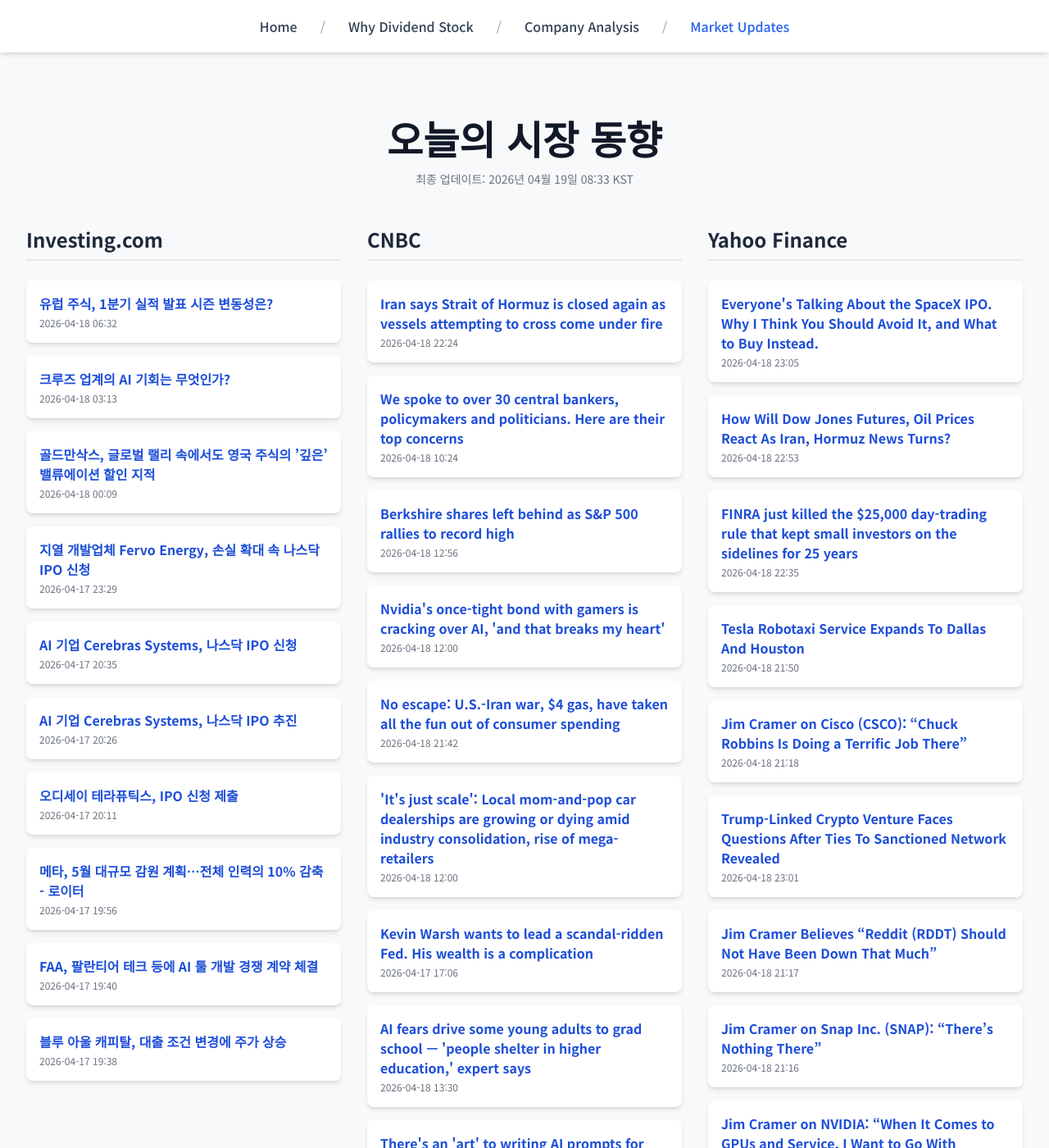
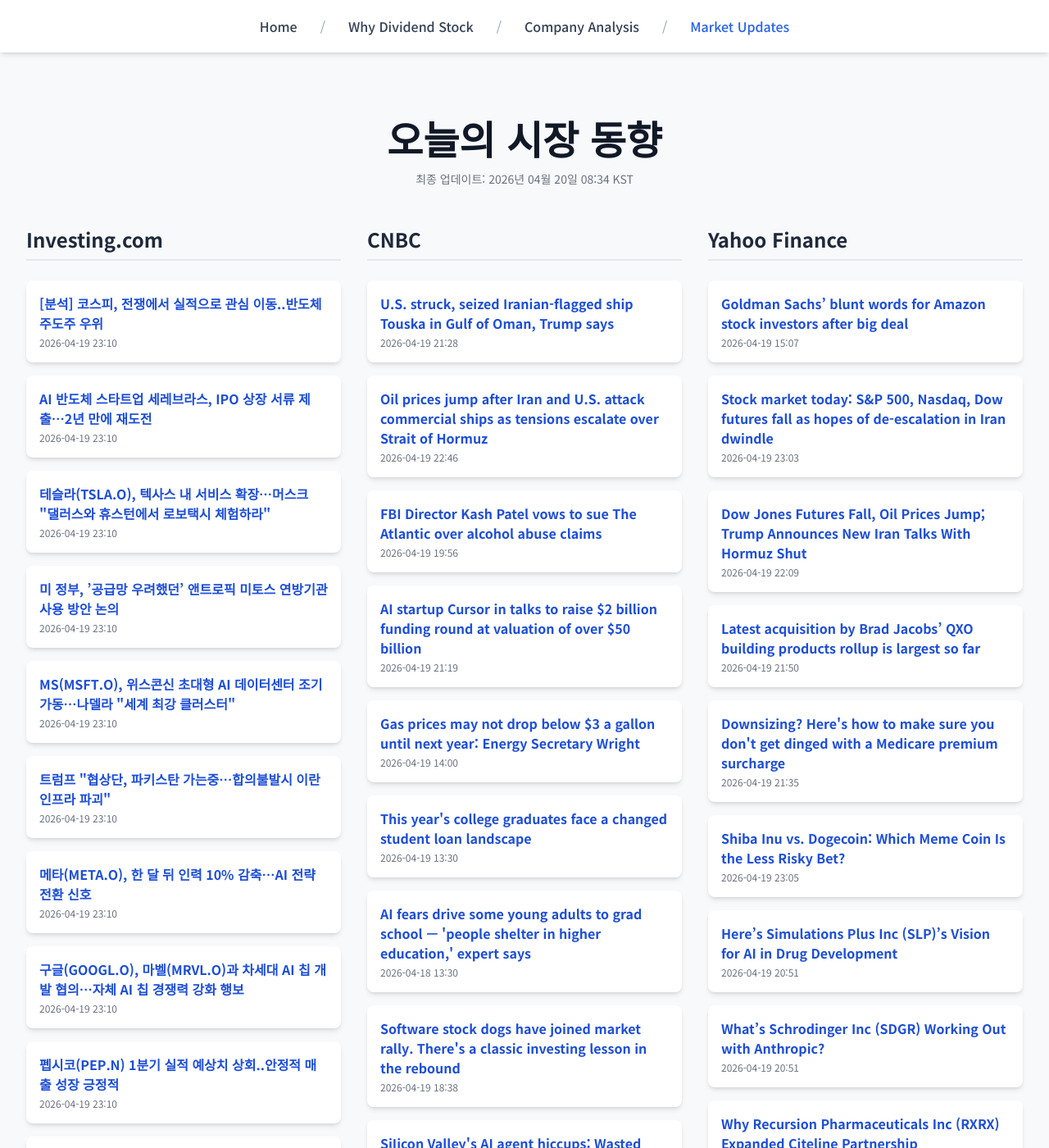
Before and after one commit to Kay-Hwang/my-company-analysis, a Jekyll site: the page built from market-updates.html, in a window 1280 px wide and 1400 px high. Shown: the whole window at 82% size. Built offline with Jekyll 4.4.1, drawn with Linux system fonts in a browser that asks for light colours; nearby versions of some CDN libraries; a script that is not in the unit is left out; some of the changed text lies outside the part shown.

Commit message:
Update daily data

```diff
--- a/_data/latest_data.json
+++ b/_data/latest_data.json
@@ -1,110 +1,104 @@
 {
-  "lastUpdated": "2026년 04월 19일 08:33 KST",
+  "lastUpdated": "2026년 04월 20일 08:34 KST",
   "news": {
     "investing": [
       {
-        "title": "유럽 주식, 1분기 실적 발표 시즌 변동성은?",
-        "link": "https://kr.investing.com/news/stock-market-news/article-1904044",
-        "pubDate": "2026-04-18 06:32:37",
-        "summary": "유럽 주식, 1분기 실적 발표 시즌 변동성은?"
+        "title": "[분석] 코스피, 전쟁에서 실적으로 관심 이동..반도체 주도주 우위",
+        "link": "https://kr.investing.com/news/stock-market-news/article-1904198",
+        "pubDate": "2026-04-19 23:10:26",
+        "summary": "[분석] 코스피, 전쟁에서 실적으로 관심 이동..반도체 주도주 우위"
       },
       {
-        "title": "크루즈 업계의 AI 기회는 무엇인가?",
-        "link": "https://kr.investing.com/news/stock-market-news/article-1904025",
-        "pubDate": "2026-04-18 03:13:00",
-        "summary": "크루즈 업계의 AI 기회는 무엇인가?"
+        "title": "AI 반도체 스타트업 세레브라스, IPO 상장 서류 제출…2년 만에 재도전",
+        "link": "https://kr.investing.com/news/stock-market-news/article-1904197",
+        "pubDate": "2026-04-19 23:10:25",
+        "summary": "AI 반도체 스타트업 세레브라스, IPO 상장 서류 제출…2년 만에 재도전"
       },
       {
-        "title": "골드만삭스, 글로벌 랠리 속에서도 영국 주식의 ’깊은’ 밸류에이션 할인 지적",
-        "link": "https://kr.investing.com/news/stock-market-news/article-1903985",
-        "pubDate": "2026-04-18 00:09:03",
-        "summary": "골드만삭스, 글로벌 랠리 속에서도 영국 주식의 ’깊은’ 밸류에이션 할인 지적"
+        "title": "테슬라(TSLA.O), 텍사스 내 서비스 확장…머스크 \"댈러스와 휴스턴에서 로보택시 체험하라\"",
+        "link": "https://kr.investing.com/news/stock-market-news/article-1904196",
+        "pubDate": "2026-04-19 23:10:25",
+        "summary": "테슬라(TSLA.O), 텍사스 내 서비스 확장…머스크 \"댈러스와 휴스턴에서 로보택시 체험하라\""
       },
       {
-        "title": "지열 개발업체 Fervo Energy, 손실 확대 속 나스닥 IPO 신청",
-        "link": "https://kr.investing.com/news/stock-market-news/article-1903972",
-        "pubDate": "2026-04-17 23:29:39",
-        "summary": "지열 개발업체 Fervo Energy, 손실 확대 속 나스닥 IPO 신청"
+        "title": "미 정부, ’공급망 우려했던’ 앤트로픽 미토스 연방기관 사용 방안 논의",
+        "link": "https://kr.investing.com/news/stock-market-news/article-1904195",
+        "pubDate": "2026-04-19 23:10:25",
+        "summary": "미 정부, ’공급망 우려했던’ 앤트로픽 미토스 연방기관 사용 방안 논의"
       },
       {
-        "title": "AI 기업 Cerebras Systems, 나스닥 IPO 신청",
-        "link": "https://kr.investing.com/news/stock-market-news/article-93CH-1903826",
-        "pubDate": "2026-04-17 20:35:41",
-        "summary": "AI 기업 Cerebras Systems, 나스닥 IPO 신청"
+        "title": "MS(MSFT.O), 위스콘신 초대형 AI 데이터센터 조기 가동…나델라 \"세계 최강 클러스터\"",
+        "link": "https://kr.investing.com/news/stock-market-news/article-1904194",
+        "pubDate": "2026-04-19 23:10:24",
+        "summary": "MS(MSFT.O), 위스콘신 초대형 AI 데이터센터 조기 가동…나델라 \"세계 최강 클러스터\""
       },
       {
-        "title": "AI 기업 Cerebras Systems, 나스닥 IPO 추진",
-        "link": "https://kr.investing.com/news/stock-market-news/article-432SI-1903820",
-        "pubDate": "2026-04-17 20:26:03",
-        "summary": "AI 기업 Cerebras Systems, 나스닥 IPO 추진"
+        "title": "트럼프 \"협상단, 파키스탄 가는중…합의불발시 이란인프라 파괴\"",
+        "link": "https://kr.investing.com/news/stock-market-news/article-1904193",
+        "pubDate": "2026-04-19 23:10:24",
+        "summary": "트럼프 \"협상단, 파키스탄 가는중…합의불발시 이란인프라 파괴\""
       },
       {
-        "title": "오디세이 테라퓨틱스, IPO 신청 제출",
-        "link": "https://kr.investing.com/news/stock-market-news/article-432SI-1903795",
-        "pubDate": "2026-04-17 20:11:04",
-        "summary": "오디세이 테라퓨틱스, IPO 신청 제출"
+        "title": "메타(META.O), 한 달 뒤 인력 10% 감축…AI 전략 전환 신호",
+        "link": "https://kr.investing.com/news/stock-market-news/article-1904192",
+        "pubDate": "2026-04-19 23:10:24",
+        "summary": "메타(META.O), 한 달 뒤 인력 10% 감축…AI 전략 전환 신호"
       },
       {
-        "title": "메타, 5월 대규모 감원 계획…전체 인력의 10% 감축 - 로이터",
-        "link": "https://kr.investing.com/news/stock-market-news/article-93CH-1903771",
-        "pubDate": "2026-04-17 19:56:49",
-        "summary": "메타, 5월 대규모 감원 계획…전체 인력의 10% 감축 - 로이터"
+        "title": "구글(GOOGL.O), 마벨(MRVL.O)과 차세대 AI 칩 개발 협의…자체 AI 칩 경쟁력 강화 행보",
+        "link": "https://kr.investing.com/news/stock-market-news/article-1904191",
+        "pubDate": "2026-04-19 23:10:23",
+        "summary": "구글(GOOGL.O), 마벨(MRVL.O)과 차세대 AI 칩 개발 협의…자체 AI 칩 경쟁력 강화 행보"
       },
       {
-        "title": "FAA, 팔란티어 테크 등에 AI 툴 개발 경쟁 계약 체결",
-        "link": "https://kr.investing.com/news/stock-market-news/article-93CH-1903769",
-        "pubDate": "2026-04-17 19:40:36",
-        "summary": "FAA, 팔란티어 테크 등에 AI 툴 개발 경쟁 계약 체결"
+        "title": "펩시코(PEP.N) 1분기 실적 예상치 상회..안정적 매출 성장 긍정적",
+        "link": "https://kr.investing.com/news/stock-market-news/article-1904190",
+        "pubDate": "2026-04-19 23:10:23",
+        "summary": "펩시코(PEP.N) 1분기 실적 예상치 상회..안정적 매출 성장 긍정적"
       },
       {
-        "title": "블루 아울 캐피탈, 대출 조건 변경에 주가 상승",
-        "link": "https://kr.investing.com/news/stock-market-news/article-93CH-1903768",
-        "pubDate": "2026-04-17 19:38:22",
-        "summary": "블루 아울 캐피탈, 대출 조건 변경에 주가 상승"
+        "title": "[0420개장체크] 美 증시, 미국-이란 종전 기대감 속 나스닥지수 13거래일 연속 상승",
+        "link": "https://kr.investing.com/news/stock-market-news/article-1904189",
+        "pubDate": "2026-04-19 23:10:08",
+        "summary": "[0420개장체크] 美 증시, 미국-이란 종전 기대감 속 나스닥지수 13거래일 연속 상승"
       }
     ],
     "cnbc": [
       {
-        "title": "Iran says Strait of Hormuz is closed again as vessels attempting to cross come under fire",
-        "link": "https://www.cnbc.com/2026/04/18/trump-says-us-has-good-news-on-iran-talks-to-continue.html",
-        "pubDate": "Sat, 18 Apr 2026 22:24:21 GMT",
-        "summary": "Iranian officials say they have closed the strait because of the U.S.'s ongoing blockade of its ports."
+        "title": "U.S. struck, seized Iranian-flagged ship Touska in Gulf of Oman, Trump says",
+        "link": "https://www.cnbc.com/2026/04/19/trump-navy-iran-ship-gulf-of-oman.html",
+        "pubDate": "Sun, 19 Apr 2026 21:28:47 GMT",
+        "summary": "The Iran-flagged Touska was on the U.S. Treasury's sanctions list because of a history of illegal activity, Trump said."
       },
       {
-        "title": "We spoke to over 30 central bankers, policymakers and politicians. Here are their top concerns",
-        "link": "https://www.cnbc.com/2026/04/18/iran-war-inflation-prices-energy-trump-economy-end.html",
-        "pubDate": "Sat, 18 Apr 2026 10:24:36 GMT",
-        "summary": "From stagflation to energy security, policymakers spoke to CNBC about the biggest risks arising from the ongoing U.S.-Iran war."
+        "title": "Oil prices jump after Iran and U.S. attack commercial ships as tensions escalate over Strait of Hormuz",
+        "link": "https://www.cnbc.com/2026/04/19/oil-price-iran-war-strait-hormuz-tanker.html",
+        "pubDate": "Sun, 19 Apr 2026 22:46:43 GMT",
+        "summary": "Crude oil prices surged Sunday, as the U.S. and Iran teetered on the brink of a renewed war after attacks on commercial ships in the Strait of Hormuz."
       },
       {
-        "title": "Berkshire shares left behind as S&P 500 rallies to record high",
-        "link": "https://www.cnbc.com/2026/04/18/berkshire-shares-left-behind-as-sp-500-rallies-to-record-high.html",
-        "pubDate": "Sat, 18 Apr 2026 12:56:03 GMT",
-        "summary": "While the overall market was soaring over the past two weeks, Berkshire wasn't doing much of anything, as its shares slipped to MTD drops of just under 1%."
+        "title": "FBI Director Kash Patel vows to sue The Atlantic over alcohol abuse claims",
+        "link": "https://www.cnbc.com/2026/04/19/kash-patel-atlantic-lawsuit-alcohol.html",
+        "pubDate": "Sun, 19 Apr 2026 19:56:11 GMT",
+        "summary": "Kash Patel recently made headlines for chugging a beer after Team USA won the gold medal in ice hockey in the 2026 Olympic Games."
       },
       {
-        "title": "Nvidia's once-tight bond with gamers is cracking over AI, 'and that breaks my heart'",
-        "link": "https://www.cnbc.com/2026/04/18/nvidia-ai-backlash-gamers-geforce-gpu.html",
-        "pubDate": "Sat, 18 Apr 2026 12:00:01 GMT",
-        "summary": "Gamers once helped save Nvidia from bankruptcy. Now they feel left behind as the memory crunch drives focus to AI chips and DLSS 5 disrupts game design."
+        "title": "AI startup Cursor in talks to raise $2 billion funding round at valuation of over $50 billion",
+        "link": "https://www.cnbc.com/2026/04/19/cursor-ai-2-billion-funding-round.html",
+        "pubDate": "Sun, 19 Apr 2026 21:19:57 GMT",
+        "summary": "Artificial intelligence startup Cursor in talks to raise a $2 billion fundraising round at an over $50 billion valuation, which does not include the investment."
       },
       {
-        "title": "No escape: U.S.-Iran war, $4 gas, have taken all the fun out of consumer spending",
-        "link": "https://www.cnbc.com/2026/04/18/iran-war-gas-prices-consumer-spending-economy.html",
-        "pubDate": "Sat, 18 Apr 2026 21:42:07 GMT",
-        "summary": "Consumers are still spending amid U.S.-Iran war and $4 gas prices, but there's a pullback at entertainment and dining venues hitting local economies hard."
+        "title": "Gas prices may not drop below $3 a gallon until next year: Energy Secretary Wright",
+        "link": "https://www.cnbc.com/2026/04/19/gas-prices-drop-until-next-year-wright.html",
+        "pubDate": "Sun, 19 Apr 2026 14:00:35 GMT",
+        "summary": "Gas prices are more than $4 per gallon on average in the U.S. right now, a massive spike from just months ago."
       },
       {
-        "title": "'It's just scale': Local mom-and-pop car dealerships are growing or dying amid industry consolidation, rise of mega-retailers",
-        "link": "https://www.cnbc.com/2026/04/18/car-dealerships-auto-retail.html",
-        "pubDate": "Sat, 18 Apr 2026 12:00:01 GMT",
-        "summary": "Multibillion-dollar dealerships have been on the rise amid a decadeslong consolidation that has led to a grow-or-die mentality for many U.S. auto retailers."
-      },
-      {
-        "title": "Kevin Warsh wants to lead a scandal-ridden Fed. His wealth is a complication",
-        "link": "https://www.cnbc.com/2026/04/16/fed-kevin-warsh-elizabeth-warren-financial-disclosures.html",
-        "pubDate": "Fri, 17 Apr 2026 17:06:10 GMT",
-        "summary": "Sen. Elizabeth Warren, D-Mass., is calling attention to potential issues in the Fed chair nominee's financial disclosures."
+        "title": "This year's college graduates face a changed student loan landscape",
+        "link": "https://www.cnbc.com/2026/04/19/college-graduates-face-federal-student-loan-changes.html",
+        "pubDate": "Sun, 19 Apr 2026 13:30:01 GMT",
+        "summary": "Student loan borrowers graduating college in May will face different repayment options than in prior years. Here's what to know."
       },
       {
         "title": "AI fears drive some young adults to grad school — 'people shelter in higher education,' expert says",
@@ -113,78 +107,84 @@
         "summary": "Experts say going back to school for a graduate degree is one way to hedge against a rapidly changing labor market."
       },
       {
-        "title": "There's an 'art' to writing AI prompts for personal finance, MIT professor says",
-        "link": "https://www.cnbc.com/2026/04/18/ai-prompts-personal-finance-advice.html",
-        "pubDate": "Sat, 18 Apr 2026 14:30:01 GMT",
-        "summary": "There's a good and bad way to write effective artificial intelligence prompts for personal finance advice."
+        "title": "Software stock dogs have joined market rally. There's a classic investing lesson in the rebound",
+        "link": "https://www.cnbc.com/2026/04/19/software-tech-stocks-market-rally-microsoft.html",
+        "pubDate": "Sun, 19 Apr 2026 18:38:11 GMT",
+        "summary": "In a 2026 market that had Microsoft down close to 20%, looking for opportunities to buy after big drawdowns is coming to more tech and software stocks."
       },
       {
-        "title": "Three things to know about FISA Section 702: Congress passes short-term extension of controversial surveillance program",
-        "link": "https://www.cnbc.com/2026/04/17/section-702-fisa-congress-surveillance.html",
-        "pubDate": "Sat, 18 Apr 2026 18:09:53 GMT",
-        "summary": "The law allows the U.S. government to surveil people outside the U.S., including when they're communicating with American citizens."
+        "title": "SiIicon Valley's AI agent hiccups: Wasted tokens and 'chaotic' systems",
+        "link": "https://www.cnbc.com/2026/04/19/siiicon-valley-ai-agent-openclaw-problems.html",
+        "pubDate": "Sun, 19 Apr 2026 12:00:01 GMT",
+        "summary": "Nvidia CEO Jensen Huang told CNBC's Jim Cramer in March that AI agents are \"definitely the next ChatGPT.\""
+      },
+      {
+        "title": "Amazon, USPS and the risk of a widening delivery divide in rural America",
+        "link": "https://www.cnbc.com/2026/04/19/amazon-usps-package-delivery-costs-rural-america.html",
+        "pubDate": "Sun, 19 Apr 2026 14:16:12 GMT",
+        "summary": "The new deal between Amazon and the U.S. Postal Service has many implications, maybe none greater than what it means for package delivery to rural Americans."
       }
     ],
     "yahoo": [
       {
-        "title": "Everyone's Talking About the SpaceX IPO. Why I Think You Should Avoid It, and What to Buy Instead.",
-        "link": "https://finance.yahoo.com/markets/stocks/articles/everyones-talking-spacex-ipo-why-230500416.html",
-        "pubDate": "2026-04-18T23:05:00Z",
-        "summary": "Everyone's Talking About the SpaceX IPO. Why I Think You Should Avoid It, and What to Buy Instead."
+        "title": "Goldman Sachs’ blunt words for Amazon stock investors after big deal",
+        "link": "https://finance.yahoo.com/markets/stocks/articles/goldman-sachs-blunt-words-amazon-150700510.html",
+        "pubDate": "2026-04-19T15:07:00Z",
+        "summary": "Goldman Sachs’ blunt words for Amazon stock investors after big deal"
       },
       {
-        "title": "How Will Dow Jones Futures, Oil Prices React As Iran, Hormuz News Turns?",
-        "link": "https://www.investors.com/market-trend/stock-market-today/dow-jones-futures-oil-prices-strait-of-hormuz-tesla-earnings/?src=A00220&yptr=yahoo",
-        "pubDate": "2026-04-18T22:53:15Z",
-        "summary": "How Will Dow Jones Futures, Oil Prices React As Iran, Hormuz News Turns?"
+        "title": "Stock market today: S&P 500, Nasdaq, Dow futures fall as hopes of de-escalation in Iran dwindle",
+        "link": "https://finance.yahoo.com/markets/stocks/live/stock-market-today-p-500-230354361.html",
+        "pubDate": "2026-04-19T23:03:54Z",
+        "summary": "Stock market today: S&P 500, Nasdaq, Dow futures fall as hopes of de-escalation in Iran dwindle"
       },
       {
-        "title": "FINRA just killed the $25,000 day-trading rule that kept small investors on the sidelines for 25 years",
-        "link": "https://finance.yahoo.com/markets/options/articles/finra-just-killed-25-000-223500606.html",
-        "pubDate": "2026-04-18T22:35:00Z",
-        "summary": "FINRA just killed the $25,000 day-trading rule that kept small investors on the sidelines for 25 years"
+        "title": "Dow Jones Futures Fall, Oil Prices Jump; Trump Announces New Iran Talks With Hormuz Shut",
+        "link": "https://www.investors.com/market-trend/stock-market-today/dow-jones-futures-oil-prices-strait-of-hormuz-tesla-earnings/?src=A00220&yptr=yahoo",
+        "pubDate": "2026-04-19T22:09:50Z",
+        "summary": "Dow Jones Futures Fall, Oil Prices Jump; Trump Announces New Iran Talks With Hormuz Shut"
       },
       {
-        "title": "Tesla Robotaxi Service Expands To Dallas And Houston",
-        "link": "https://www.investors.com/news/tesla-robotaxi-service-expands-dallas-houston/?src=A00220&yptr=yahoo",
-        "pubDate": "2026-04-18T21:50:34Z",
-        "summary": "Tesla Robotaxi Service Expands To Dallas And Houston"
+        "title": "Latest acquisition by Brad Jacobs’ QXO building products rollup is largest so far",
+        "link": "https://finance.yahoo.com/markets/stocks/articles/latest-acquisition-brad-jacobs-qxo-215041099.html",
+        "pubDate": "2026-04-19T21:50:41Z",
+        "summary": "Latest acquisition by Brad Jacobs’ QXO building products rollup is largest so far"
       },
       {
-        "title": "Jim Cramer on Cisco (CSCO): “Chuck Robbins Is Doing a Terrific Job There”",
-        "link": "https://finance.yahoo.com/markets/stocks/articles/jim-cramer-cisco-csco-chuck-211845447.html",
-        "pubDate": "2026-04-18T21:18:45Z",
-        "summary": "Jim Cramer on Cisco (CSCO): “Chuck Robbins Is Doing a Terrific Job There”"
+        "title": "Downsizing? Here's how to make sure you don't get dinged with a Medicare premium surcharge",
+        "link": "https://finance.yahoo.com/sectors/healthcare/articles/downsizing-heres-sure-dont-dinged-213500864.html",
+        "pubDate": "2026-04-19T21:35:00Z",
+        "summary": "Downsizing? Here's how to make sure you don't get dinged with a Medicare premium surcharge"
       },
       {
-        "title": "Trump-Linked Crypto Venture Faces Questions After Ties To Sanctioned Network Revealed",
-        "link": "https://finance.yahoo.com/markets/crypto/articles/trump-linked-crypto-venture-faces-230114470.html",
-        "pubDate": "2026-04-18T23:01:14Z",
-        "summary": "Trump-Linked Crypto Venture Faces Questions After Ties To Sanctioned Network Revealed"
+        "title": "Shiba Inu vs. Dogecoin: Which Meme Coin Is the Less Risky Bet?",
+        "link": "https://finance.yahoo.com/markets/crypto/articles/shiba-inu-vs-dogecoin-meme-230500890.html",
+        "pubDate": "2026-04-19T23:05:00Z",
+        "summary": "Shiba Inu vs. Dogecoin: Which Meme Coin Is the Less Risky Bet?"
       },
       {
-        "title": "Jim Cramer Believes “Reddit (RDDT) Should Not Have Been Down That Much”",
-        "link": "https://finance.yahoo.com/markets/stocks/articles/jim-cramer-believes-reddit-rddt-211746136.html",
-        "pubDate": "2026-04-18T21:17:46Z",
-        "summary": "Jim Cramer Believes “Reddit (RDDT) Should Not Have Been Down That Much”"
+        "title": "Here’s Simulations Plus Inc (SLP)’s Vision for AI in Drug Development",
+        "link": "https://finance.yahoo.com/sectors/healthcare/articles/simulations-plus-inc-slp-vision-205135993.html",
+        "pubDate": "2026-04-19T20:51:35Z",
+        "summary": "Here’s Simulations Plus Inc (SLP)’s Vision for AI in Drug Development"
       },
       {
-        "title": "Jim Cramer on Snap Inc. (SNAP): “There’s Nothing There”",
-        "link": "https://finance.yahoo.com/markets/stocks/articles/jim-cramer-snap-inc-snap-211641930.html",
-        "pubDate": "2026-04-18T21:16:41Z",
-        "summary": "Jim Cramer on Snap Inc. (SNAP): “There’s Nothing There”"
+        "title": "What’s Schrodinger Inc (SDGR) Working Out with Anthropic?",
+        "link": "https://finance.yahoo.com/sectors/healthcare/articles/schrodinger-inc-sdgr-working-anthropic-205127908.html",
+        "pubDate": "2026-04-19T20:51:27Z",
+        "summary": "What’s Schrodinger Inc (SDGR) Working Out with Anthropic?"
       },
       {
-        "title": "Jim Cramer on NVIDIA: “When It Comes to GPUs and Service, I Want to Go With Jensen”",
-        "link": "https://finance.yahoo.com/markets/stocks/articles/jim-cramer-nvidia-comes-gpus-211524794.html",
-        "pubDate": "2026-04-18T21:15:24Z",
-        "summary": "Jim Cramer on NVIDIA: “When It Comes to GPUs and Service, I Want to Go With Jensen”"
+        "title": "Why Recursion Pharmaceuticals Inc (RXRX) Expanded Citeline Partnership",
+        "link": "https://finance.yahoo.com/sectors/healthcare/articles/why-recursion-pharmaceuticals-inc-rxrx-205117919.html",
+        "pubDate": "2026-04-19T20:51:17Z",
+        "summary": "Why Recursion Pharmaceuticals Inc (RXRX) Expanded Citeline Partnership"
       },
       {
-        "title": "Jim Cramer on Constellation Energy (CEG): “I Think Represents Decent Value at These Levels”",
-        "link": "https://finance.yahoo.com/markets/stocks/articles/jim-cramer-constellation-energy-ceg-211346482.html",
-        "pubDate": "2026-04-18T21:13:46Z",
-        "summary": "Jim Cramer on Constellation Energy (CEG): “I Think Represents Decent Value at These Levels”"
+        "title": "Butterfly Network Inc (BFLY): Top Medical AI Stock to Buy",
+        "link": "https://finance.yahoo.com/sectors/healthcare/articles/butterfly-network-inc-bfly-top-205109124.html",
+        "pubDate": "2026-04-19T20:51:09Z",
+        "summary": "Butterfly Network Inc (BFLY): Top Medical AI Stock to Buy"
       }
     ]
   }
```
